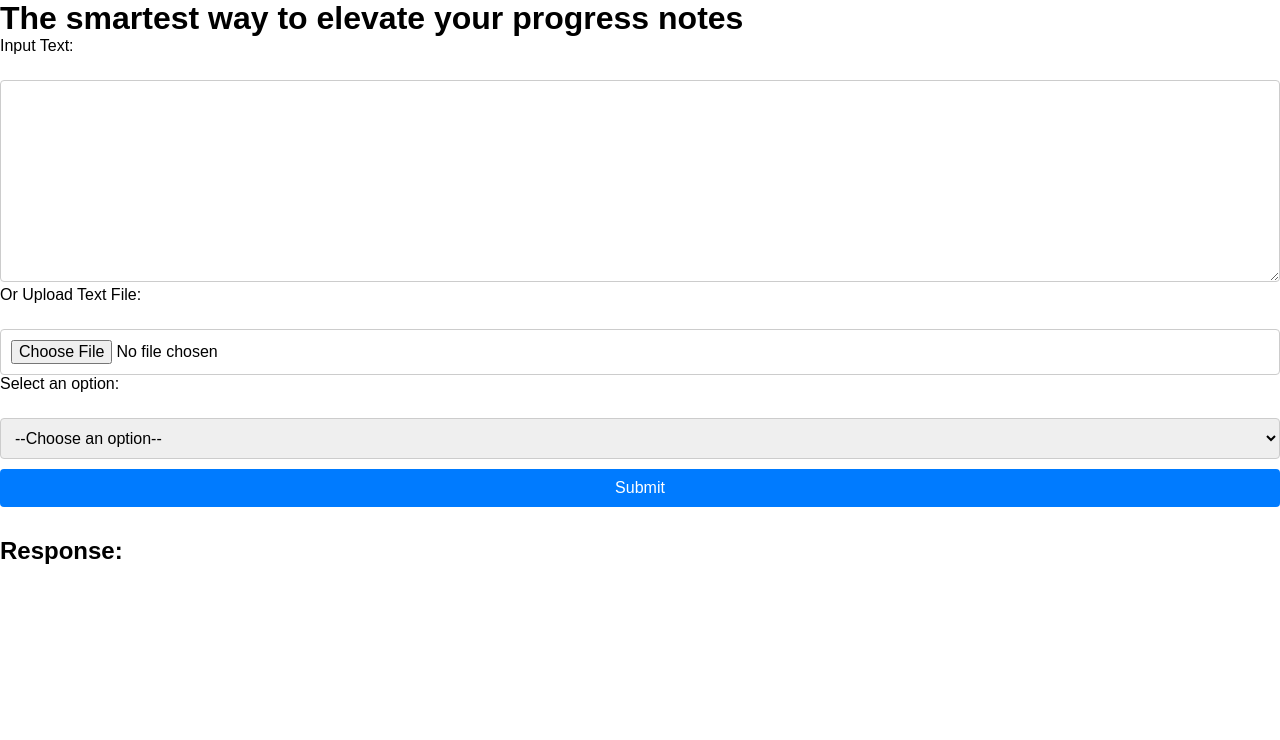
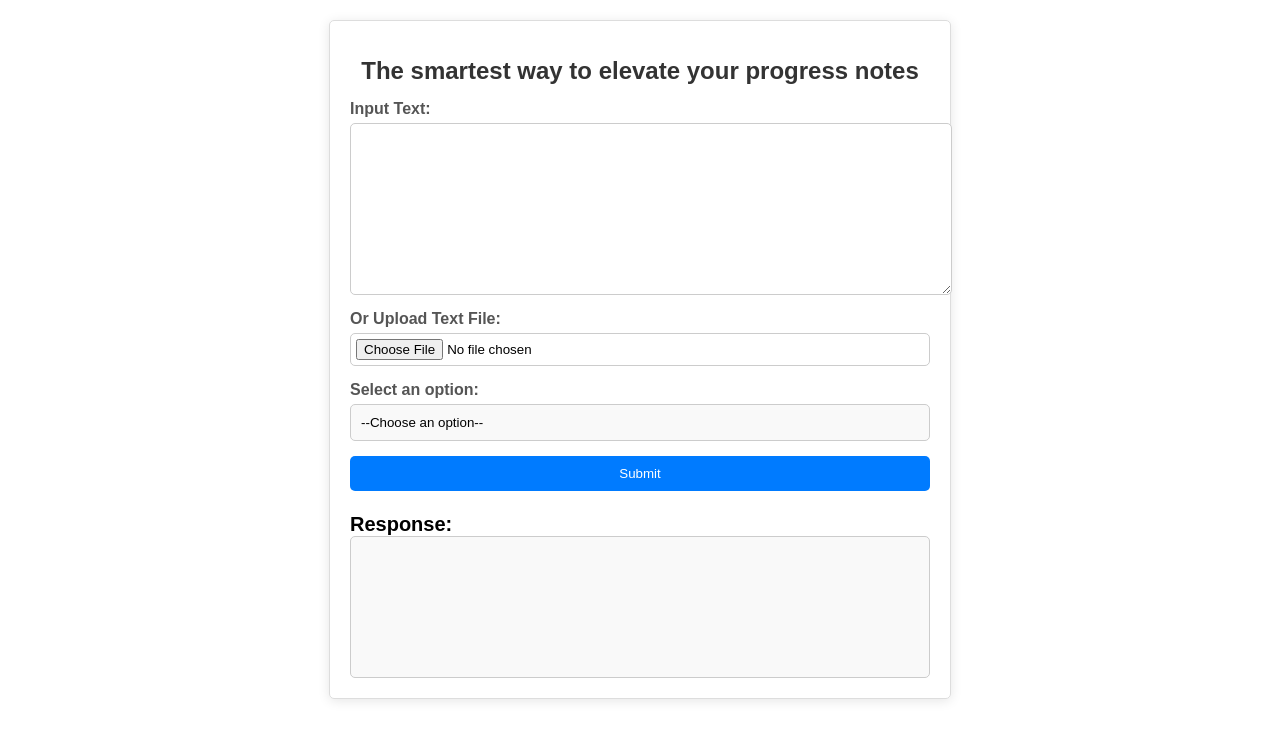
Before and after one commit to avigewirtz/billing, a React (Create React App) app: page / in a window 1280 px wide. Shown: the top 740 px of the page. Built offline with nearby package versions, Linux system fonts and the light colour scheme.

Commit message:
make it better

```diff
--- a/src/pages/HomePage.css
+++ b/src/pages/HomePage.css
@@ -1,91 +1,89 @@
-/* Basic Reset */
-* {
-    box-sizing: border-box;
-    margin: 0;
-    padding: 0;
+/* HomePage.css */
+
+.app {
     font-family: 'Arial', sans-serif;
-}
-
-/* Container */
-.app {
-    display: flex;
-    flex-direction: column;
-    align-items: center;
-    justify-content: center;
-    min-height: 100vh;
-    background-color: #f4f4f4;
+    padding: 20px;
+    max-width: 580px;
+    margin: 20px auto;
+    border: 1px solid #ddd;
+    border-radius: 5px;
+    box-shadow: 0px 2px 12px rgba(0, 0, 0, 0.1);
 }
 
 main {
-    background-color: #fff;
-    border-radius: 8px;
-    padding: 20px;
-    box-shadow: 0 4px 6px rgba(0, 0, 0, 0.1);
-    width: 50%;  /* Adjusted to be 50% */
-    max-width: 500px;
+    display: flex;
+    flex-direction: column;
+    gap: 5px;
+}
+
+h1 {
+    color: #333;
+    font-size: 24px;
+    text-align: center;
+    margin-bottom: 10px;
 }
 
 label {
-    display: flex;
-    flex-direction: column;
-    margin-bottom: 15px;
+    font-weight: bold;
+    color: #555;
+    margin-bottom: 0px;
 }
 
-input, textarea, select, button {
+textarea {
     width: 100%;
     padding: 10px;
     border: 1px solid #ccc;
-    border-radius: 4px;
-    font-size: 1rem;
-    margin-top: 10px; /* Separation between elements */
+    border-radius: 5px;
+    resize: vertical;
+    margin-bottom: 10px;
+}
+
+input[type="file"] {
+    border: 1px solid #ccc;
+    border-radius: 5px;
+    padding: 5px;
+    cursor: pointer;
+    margin-bottom: 10px;
+}
+
+select {
+    width: 100%;
+    padding: 10px;
+    border: 1px solid #ccc;
+    border-radius: 5px;
+    appearance: none;
+    background-color: #f9f9f9;
+    margin-bottom: 10px;
 }
 
 button {
-    cursor: pointer;
+    padding: 10px 15px;
     background-color: #007BFF;
     color: #fff;
     border: none;
+    border-radius: 5px;
+    cursor: pointer;
     transition: background-color 0.3s ease;
+    margin-bottom: 0px;
 }
 
 button:hover {
     background-color: #0056b3;
 }
 
-button:disabled {
-    background-color: #B0C4DE; /* A light steel blue to indicate disabled */
-    cursor: not-allowed;
-}
-
 .response-section {
-    margin-top: 30px;
-    display: flex;
-    flex-direction: column;
-    width: 100%;
+    margin-top: 0px;
 }
 
 .output-box {
-    width: 100%;  /* or your preferred width */
-    min-height: 200px;  /* or your preferred height */
     border: 1px solid #ccc;
-    padding: 10px;
-    resize: none;  /* to prevent resizing */
-    overflow-wrap: break-word;  /* to wrap long words */
+    border-radius: 5px;
+    padding: 20px;
+    min-height: 100px;
+    background-color: #f9f9f9;
 }
 
 h2 {
-    margin-top: 0;
+    font-size: 20px;
+    margin-bottom: 0px;
 }
-
-.error-message {
-    color: red;
-    text-align: center;
-    font-size: 0.875rem;
-    margin-top: 10px;
-}
-
-input:focus, textarea:focus, select:focus {
-    border-color: #007BFF;
-    outline: none;
-    box-shadow: 0 0 3px rgba(0, 123, 255, 0.5);
-}
--- a/src/pages/HomePage.js
+++ b/src/pages/HomePage.js
@@ -52,7 +52,8 @@ function HomePage() {
     }
 
       return (
-        <div>
+            <div className="app">
+                <main>
                     <h1>The smartest way to elevate your progress notes</h1>
 
                     <label>Input Text:</label>
@@ -74,10 +75,11 @@ function HomePage() {
 
                     <div className="response-section">
                         <h2>Response:</h2>
-                <div className="response-box">
+                        <div className="output-box">
                             <p>{responseText}</p>
                         </div>
                     </div>
+                </main>
             </div>
         );
     }
```
Lines whose indentation alone changed are shown as unchanged.
